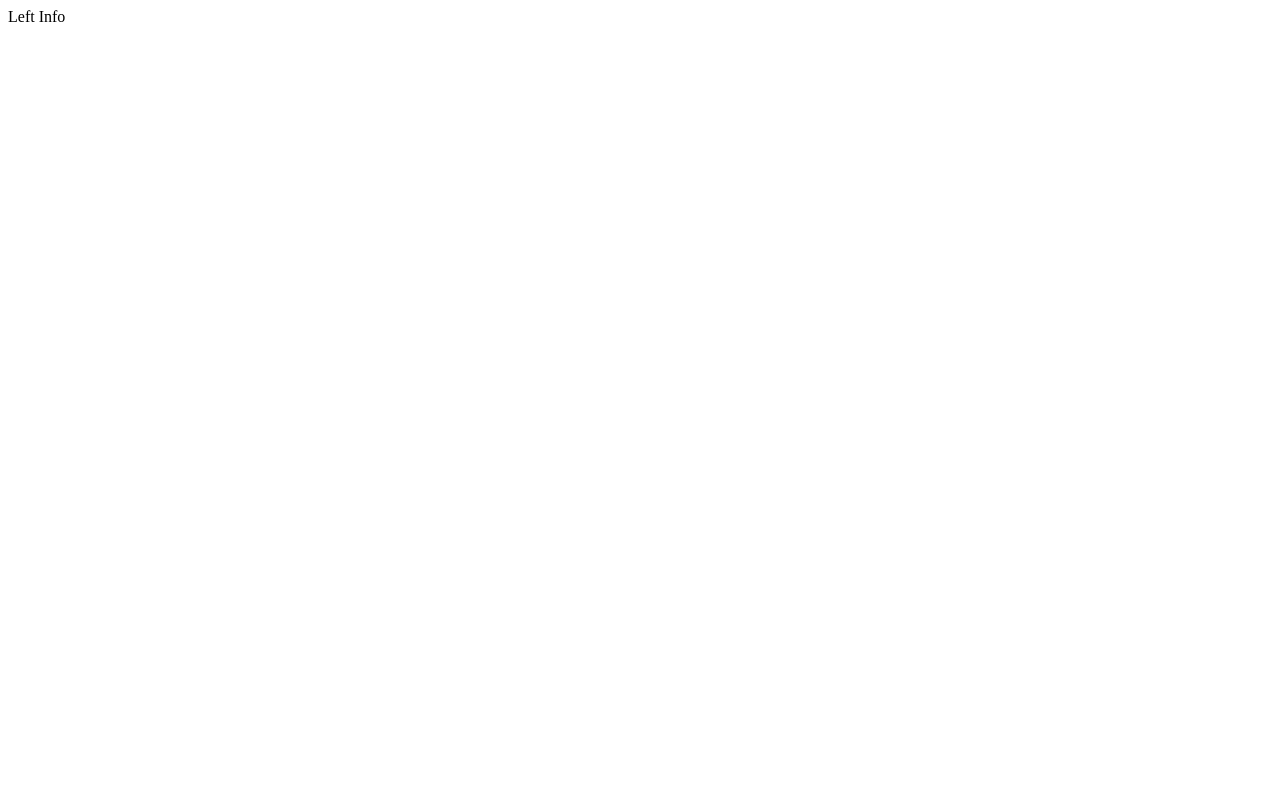
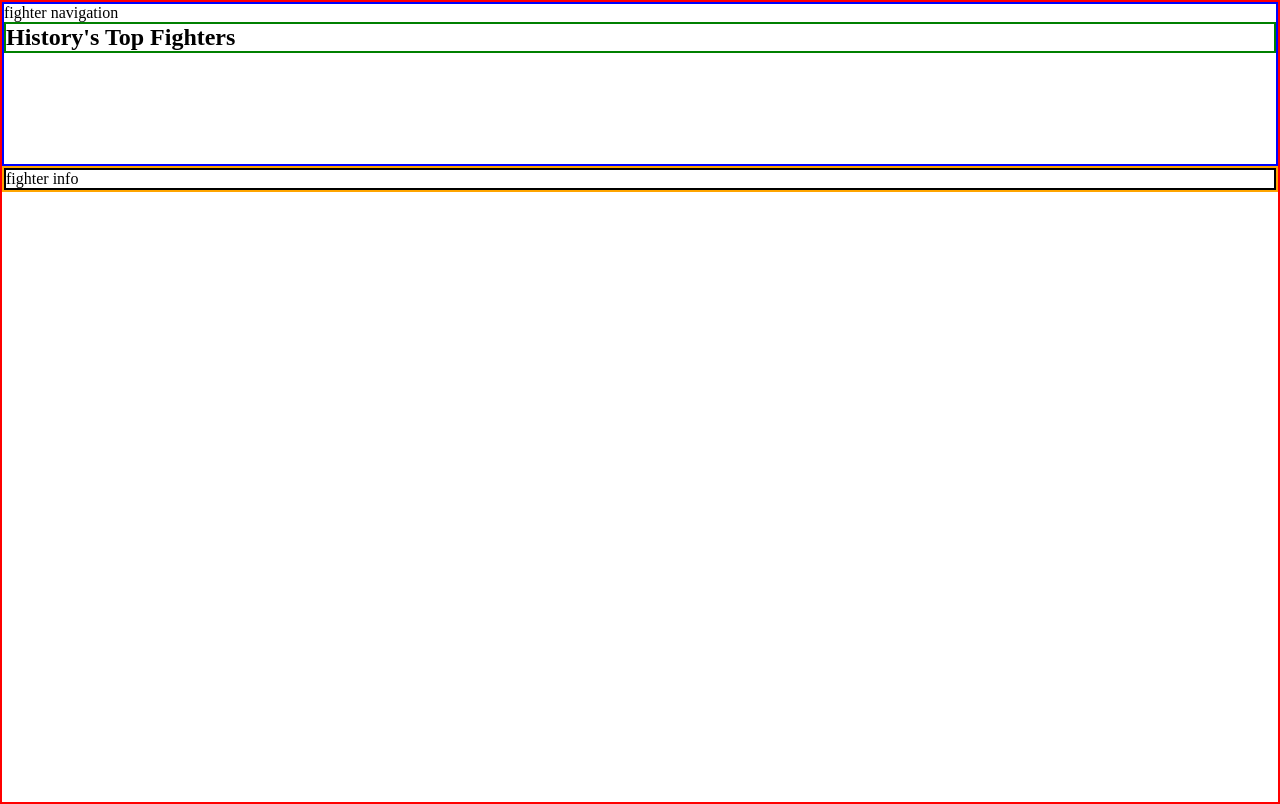
Before and after one commit to cadechaney/Static-Comp, a plain HTML site: page index.html in a window 1280 px wide. Drawn offline with Linux system fonts and the light colour scheme.

```diff
--- a/index.html
+++ b/index.html
@@ -2,19 +2,21 @@
 <html lang="en">
 
   <head>
-    <meta charset="UTF-8">
+    <link rel="stylesheet" href="./styles.css">
     <title>History's Top Fighters</title>
   </head>
   <body>
     <header>
       <section class="left-info">
-        Left Info
+        fighter navigation
       </section>
       <section class="right-info">
+        <h2 class="title">History's Top Fighters</h2>
       </section>
     </header>
     <main>
       <section class="fighter-info">
+        fighter info
       </section>
     </main>
   </body>
--- a/styles.css
+++ b/styles.css
@@ -0,0 +1,25 @@
+* {
+  margin: 0%;
+}
+
+body {
+  border: red solid 2px;
+  height: 100vh;
+}
+
+header {
+  border: blue solid 2px;
+  height: 20vh;
+}
+
+.title {
+  border: green solid 2px;
+}
+
+main {
+  border: orange solid 2px;
+}
+
+.fighter-info {
+  border: black solid 2px;
+}
```
Also changed, not shown: ancientFighters.jpg (added).
